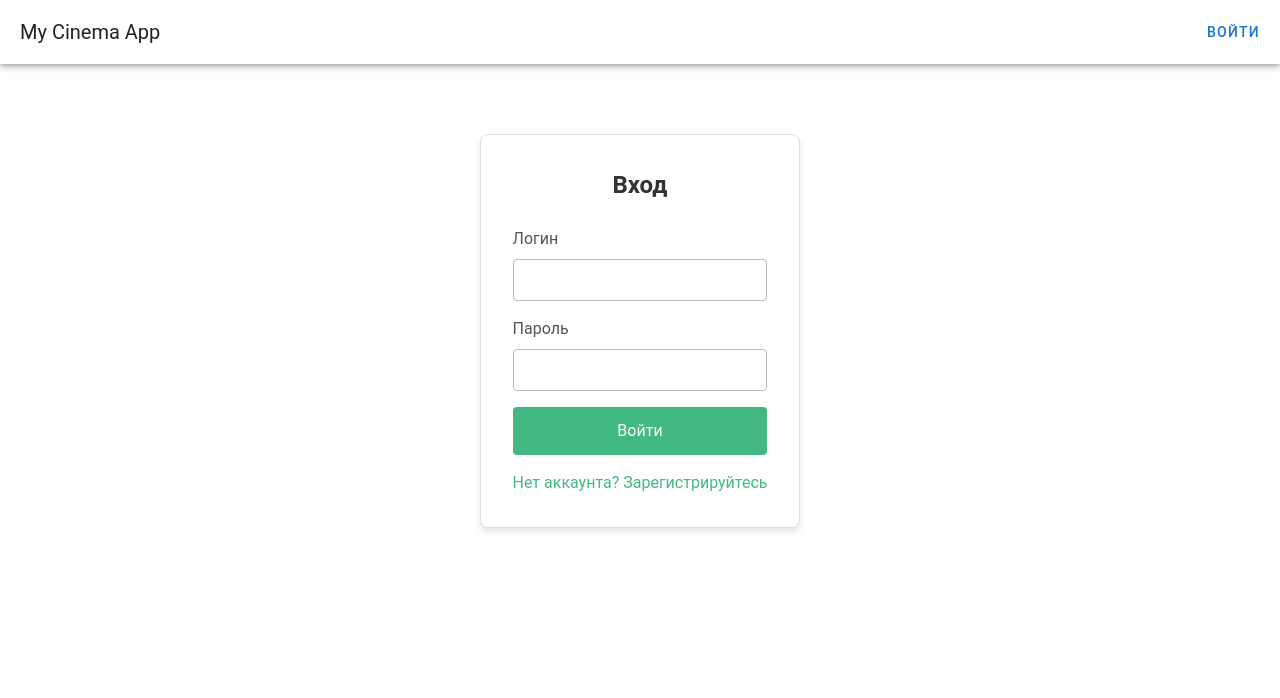
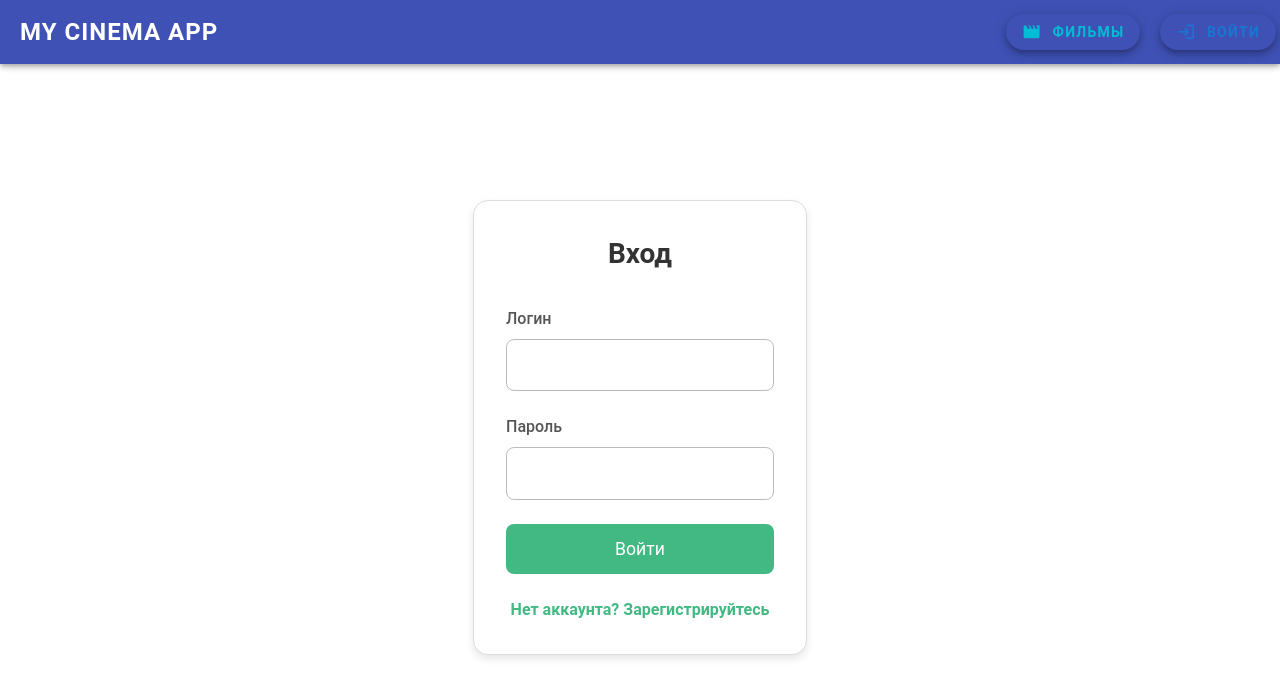
Before and after one commit to HoldSnap/courseach_cinema, a Vue app in the folder frontend/: page /login in a window 1280 px wide. Shown: the top 698 px of the page. Built offline with nearby package versions, Linux system fonts and the light colour scheme.

Commit message:
feat: update user

```diff
--- a/frontend/src/App.vue
+++ b/frontend/src/App.vue
@@ -11,6 +11,6 @@ import Header from './components/Header.vue';
 
 <style scoped>
 .app-container {
-  padding: 34px;  /* Добавляем небольшой padding */
+  padding: 100px;  /* Добавляем небольшой padding */
 }
 </style>
--- a/frontend/src/components/AuthForm.vue
+++ b/frontend/src/components/AuthForm.vue
@@ -10,13 +10,14 @@
         <label for="password">Пароль</label>
         <input v-model="password" type="password" id="password" required />
       </div>
-      <button type="submit" :disabled="loading">
+      <button type="submit" :disabled="loading" class="submit-btn">
+        <v-icon left v-if="loading">mdi-loading</v-icon>
         {{ loading ? 'Загрузка...' : (isLogin ? 'Войти' : 'Зарегистрироваться') }}
       </button>
       <p class="error" v-if="error">{{ error }}</p>
     </form>
     <p>
-      <router-link :to="isLogin ? '/register' : '/login'">
+      <router-link :to="isLogin ? '/register' : '/login'" class="auth-link">
         {{ isLogin ? 'Нет аккаунта? Зарегистрируйтесь' : 'Уже есть аккаунт? Войдите' }}
       </router-link>
     </p>
@@ -52,77 +53,94 @@ const handleSubmit = () => {
 
 <style scoped>
 .auth-container {
-  max-width: 400px;
+  max-width: 450px;
   margin: 100px auto;
   padding: 2rem;
   border: 1px solid #ddd;
-  border-radius: 8px;
-  box-shadow: 0 4px 6px rgba(0, 0, 0, 0.1);
+  border-radius: 15px;
+  box-shadow: 0 4px 8px rgba(0, 0, 0, 0.1);
   background-color: #fff;
+  font-family: 'Roboto', sans-serif;
 }
 
 h2 {
   text-align: center;
-  margin-bottom: 1.5rem;
+  margin-bottom: 2rem;
   color: #333;
+  font-size: 1.75rem;
+  font-weight: bold;
 }
 
 .input-group {
-  margin-bottom: 1rem;
+  margin-bottom: 1.5rem;
 }
 
 label {
   display: block;
   margin-bottom: 0.5rem;
   color: #555;
+  font-weight: 500;
 }
 
 input {
   width: 100%;
-  padding: 0.5rem;
+  padding: 0.75rem;
   border: 1px solid #bbb;
-  border-radius: 4px;
-  font-size: 1rem;
+  border-radius: 8px;
+  font-size: 1.1rem;
+  color: #333;
+  transition: all 0.3s ease;
 }
 
-button {
+input:focus {
+  border-color: #42b983;
+  box-shadow: 0 0 5px rgba(66, 185, 131, 0.4);
+}
+
+.submit-btn {
   width: 100%;
   padding: 0.75rem;
   background-color: #42b983;
   border: none;
-  border-radius: 4px;
+  border-radius: 8px;
   color: #fff;
-  font-size: 1rem;
+  font-size: 1.1rem;
   cursor: pointer;
-  transition: background-color 0.3s;
+  transition: all 0.3s ease;
+  display: flex;
+  justify-content: center;
+  align-items: center;
 }
 
-button:disabled {
+.submit-btn:disabled {
   background-color: #a5d6a7;
   cursor: not-allowed;
 }
 
-button:hover:not(:disabled) {
+.submit-btn:hover:not(:disabled) {
   background-color: #369870;
 }
 
 .error {
   color: #e74c3c;
   text-align: center;
-  margin-top: 1rem;
+  margin-top: 1.5rem;
+  font-size: 1rem;
 }
 
 p {
   text-align: center;
-  margin-top: 1rem;
+  margin-top: 1.5rem;
 }
 
-a {
+.auth-link {
   color: #42b983;
   text-decoration: none;
+  font-weight: bold;
 }
 
-a:hover {
+.auth-link:hover {
   text-decoration: underline;
+  color: #369870;
 }
 </style>
--- a/frontend/src/components/Header.vue
+++ b/frontend/src/components/Header.vue
@@ -1,18 +1,61 @@
 <template>
-  <v-app-bar app>
-    <v-toolbar-title>My Cinema App</v-toolbar-title>
+  <v-app-bar app color="indigo" dark>
+    <v-toolbar-title class="title">My Cinema App</v-toolbar-title>
 
     <v-spacer></v-spacer>
 
-    <v-btn v-if="authStore.user" @click="goToProfile" color="primary">
+    <!-- Кнопка перехода на страницу фильмов -->
+    <v-btn
+      @click="goToMovies"
+      color="cyan"
+      class="nav-btn"
+      rounded
+      elevation="5"
+      large
+    >
+      <v-icon left>mdi-movie</v-icon>
+      Фильмы
+    </v-btn>
+
+    <!-- Кнопка перехода к профилю -->
+    <v-btn
+      v-if="authStore.user"
+      @click="goToProfile"
+      color="green"
+      class="nav-btn"
+      rounded
+      elevation="5"
+      large
+    >
+      <v-icon left>mdi-account</v-icon>
       Профиль
     </v-btn>
 
-    <v-btn v-if="authStore.user" @click="logout" color="secondary">
+    <!-- Кнопка выхода -->
+    <v-btn
+      v-if="authStore.user"
+      @click="logout"
+      color="red"
+      class="nav-btn"
+      rounded
+      elevation="5"
+      large
+    >
+      <v-icon left>mdi-logout</v-icon>
       Выйти
     </v-btn>
 
-    <v-btn v-else @click="goToLogin" color="primary">
+    <!-- Кнопка входа, если пользователь не авторизован -->
+    <v-btn
+      v-else
+      @click="goToLogin"
+      color="primary"
+      class="nav-btn"
+      rounded
+      elevation="5"
+      large
+    >
+      <v-icon left>mdi-login</v-icon>
       Войти
     </v-btn>
   </v-app-bar>
@@ -37,4 +80,42 @@ const logout = () => {
 const goToLogin = () => {
   router.push('/login');
 };
+
+// Новый метод для перехода к фильмам
+const goToMovies = () => {
+  router.push('/sessions');  // Путь для страницы с фильмами
+};
 </script>
+
+<style scoped>
+/* Стиль для навигационных кнопок */
+.nav-btn {
+  transition: transform 0.3s ease, box-shadow 0.3s ease;
+  font-weight: bold;
+  text-transform: uppercase;
+}
+
+.nav-btn:hover {
+  transform: scale(1.05);
+  box-shadow: 0 4px 8px rgba(0, 0, 0, 0.2);
+}
+
+.v-toolbar-title {
+  font-family: 'Roboto', sans-serif;
+  font-weight: bold;
+  letter-spacing: 1px;
+  font-size: 1.5rem;
+  text-transform: uppercase;
+}
+
+/* Стиль для иконок в кнопках */
+.v-btn .v-icon {
+  font-size: 1.2rem;
+  margin-right: 10px;
+}
+
+/* Дополнительный стиль для кнопок */
+.v-btn {
+  margin: 0 10px;
+}
+</style>
--- a/frontend/src/components/UserProfile.vue
+++ b/frontend/src/components/UserProfile.vue
@@ -1,31 +1,32 @@
 <template>
-  <v-container>
-    <v-row>
+  <v-container fluid>
+    <v-row justify="center">
       <v-col cols="12" md="6">
-        <v-card>
-          <v-card-title>Профиль пользователя</v-card-title>
+        <v-card class="profile-card" elevation="10">
+          <v-card-title class="profile-card-title">
+            <v-avatar size="80" class="mr-6">
+              <v-img :src="userData.avatar || '/default-avatar.jpg'" />
+            </v-avatar>
+            <div>
+              <h2 class="headline">{{ userData.name }}</h2>
+              <v-card-subtitle class="balance">
+                <strong>Баланс:</strong> {{ userData.balance }} $
+              </v-card-subtitle>
+            </div>
+          </v-card-title>
 
-          <!-- Отображение аватара -->
-          <v-img
-            v-if="userData.avatar"
-            :src="userData.avatar"
-            alt="Аватар пользователя"
-            class="avatar"
-            height="150"
-            width="150"
-            contain
-          ></v-img>
-
-          <v-card-subtitle>
-            <strong>Имя:</strong> {{ userData.name }}
-          </v-card-subtitle>
-
-          <v-card-subtitle>
-            <strong>Баланс:</strong> {{ userData.balance }} $
-          </v-card-subtitle>
-
-          <!-- Кнопка редактирования профиля -->
-          <v-btn @click="goToEditProfile" color="primary">Редактировать профиль</v-btn>
+          <!-- Добавим раздел с аватаром -->
+          <v-card-actions>
+            <v-btn
+              @click="goToEditProfile"
+              class="profile-btn"
+              rounded
+              large
+              elevation="2"
+            >
+              Редактировать профиль
+            </v-btn>
+          </v-card-actions>
         </v-card>
       </v-col>
     </v-row>
@@ -67,9 +68,72 @@ const goToEditProfile = () => {
 </script>
 
 <style scoped>
+/* Стиль для карточки профиля */
+.profile-card {
+  background-color: #f5f5f5;
+  border-radius: 15px;
+  padding: 30px;
+}
+
+/* Стиль для заголовка */
+.profile-card-title {
+  display: flex;
+  align-items: center;
+  padding-bottom: 30px;
+  border-bottom: 2px solid #ddd;
+}
+
+/* Стиль для имени пользователя */
+.profile-card-title .headline {
+  font-size: 2rem; /* Увеличили размер шрифта */
+  font-weight: bold;
+  margin: 0;
+  color: #333;
+}
+
+/* Стиль для баланса */
+.balance {
+  font-size: 1.25rem; /* Увеличили размер шрифта */
+  font-weight: 500;
+  margin-top: 10px;
+  color: #555;
+}
+
+/* Стиль для кнопки редактирования профиля */
+.profile-btn {
+  display: flex;  /* Используем flexbox для выравнивания текста */
+  justify-content: center;  /* Горизонтальное выравнивание */
+  align-items: center;  /* Вертикальное выравнивание */
+  transition: all 0.3s ease; /* Плавный переход для всех свойств */
+  padding: 12px 24px; /* Увеличены отступы для кнопки */
+  font-size: 1.1rem; /* Увеличили размер текста */
+  font-weight: 600; /* Сделали текст жирным для лучшего контраста */
+  color: #1976d2; /* Цвет текста по умолчанию */
+  border: 2px solid #1976d2; /* Рамка по умолчанию */
+}
+
+.profile-btn:hover {
+  color: white; /* Белый цвет текста при наведении */
+  background-color: #1976d2; /* Фон кнопки при наведении */
+  border: 2px solid #1976d2; /* Рамка остается на месте */
+}
+
+.profile-btn:focus {
+  outline: none; /* Убираем контур при фокусе */
+}
+
 /* Стиль для аватара */
-.avatar {
+.v-avatar {
   border-radius: 50%;
-  margin-bottom: 20px;
+  border: 3px solid #1976d2;
+}
+
+.v-avatar img {
+  object-fit: cover;
+}
+
+/* Отступы */
+.v-btn {
+  margin-top: 20px;
 }
 </style>
```
